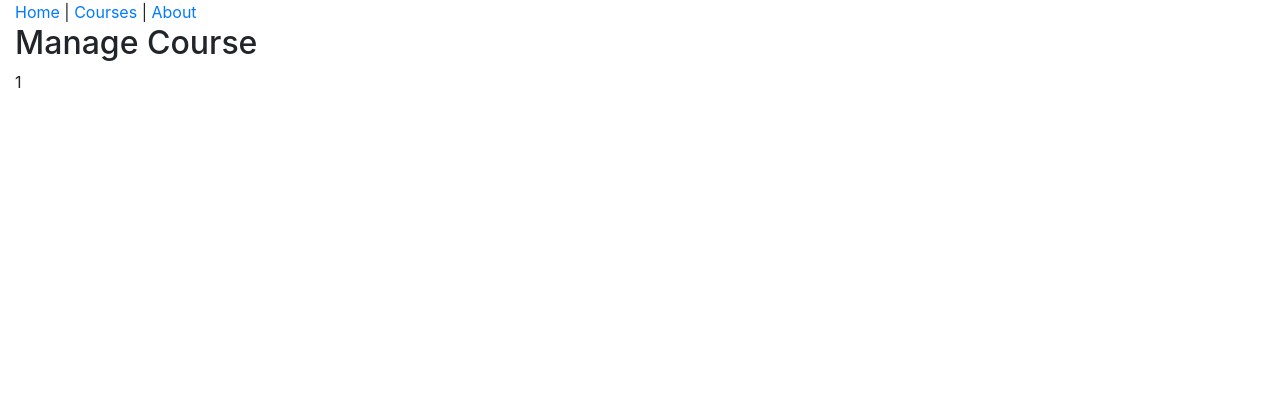
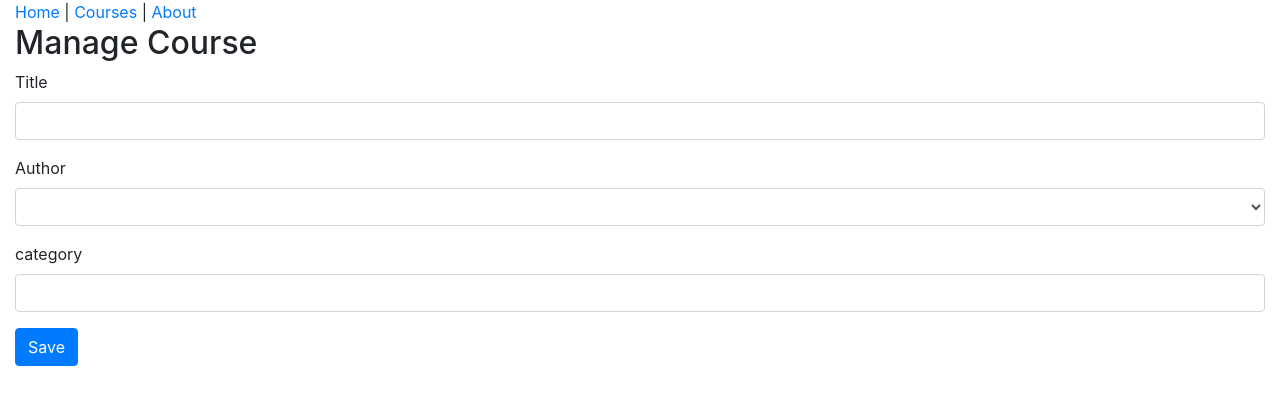
Before and after one commit to abeel50/ps-flux, a React (Create React App) app: page /course/1 in a window 1280 px wide. Shown: the top 404 px of the page. Built offline with nearby package versions, Linux system fonts and the light colour scheme; no server answers.

Commit message:
Reusable Text Input

```diff
--- a/src/components/App.js
+++ b/src/components/App.js
@@ -18,6 +18,7 @@
                 <Route path="/courses" component={CoursesPage} />
                 <Route path="/about" component={AboutPage} />
                 <Route path="/course/:slug" component={ManageCoursePage} />
+                <Route path="/course" component={ManageCoursePage} />
                 <Redirect from="/about-page" to="/about" />
                 <Route component={NotFoundPage} />
             </Switch>
--- /dev/null
+++ b/src/components/CourseForm.js
@@ -0,0 +1,48 @@
+import React from "react";
+import TextInput from "./common/TextInput";
+
+function CourseForm(props) {
+  return (
+    <form>
+
+      <TextInput
+        id="title"
+        label="Title"
+        onChange={props.onChange}
+        name="title"
+        value={props.course.title}
+      />
+
+
+      <div className="form-group">
+        <label htmlFor="author">Author</label>
+        <div className="field">
+          <select
+            id="author"
+            name="authorId"
+            onChange={props.onChange}
+            value={props.course.authorId || ""}
+            className="form-control"
+          >
+            <option value="" />
+            <option value="1">Cory House</option>
+            <option value="2">Scott Allen</option>
+          </select>
+        </div>
+      </div>
+
+
+      <TextInput
+        id="category"
+        label="category"
+        name="category"
+        onChange={props.onChange}
+        value={props.course.category}
+      />
+
+      <input type="submit" value="Save" className="btn btn-primary" />
+    </form>
+  );
+}
+
+export default CourseForm;
--- a/src/components/CoursePage.js
+++ b/src/components/CoursePage.js
@@ -1,4 +1,5 @@
 import React, { useState, useEffect } from "react";
+import { Link } from "react-router-dom";
 import { getCourses } from "../api/courseApi";
 import CourseList from "./CourseList";
 
@@ -16,6 +17,9 @@
     return (
         <>
             <h2>Courses</h2>
+            <Link className="btn btn-primary" to="/course">
+                Add Course
+            </Link>
             <CourseList courses={courses} />
         </>
     );
--- a/src/components/ManageCoursePage.js
+++ b/src/components/ManageCoursePage.js
@@ -1,12 +1,30 @@
-import React from "react";
+import React, { useState } from "react";
 import { Prompt } from "react-router-dom";
+import CourseForm from "./CourseForm";
 
 const ManageCoursePage = props => {
+    const [course, setCourse] = useState({
+        id: null,
+        slug: "",
+        title: "",
+        authorId: null,
+        category: ""
+
+    });
+
+    function handleChange(event) {
+        const updatedCourse = { ...course, [event.target.name]: event.target.value };
+        setCourse(updatedCourse);
+    }
+
+
+
     return (
         <>
             <h2>Manage Course</h2>
             {/* <Prompt when={true} message="Are you sure you want to leave?" /> */}
-            {props.match.params.slug}
+            {/* {props.match.params.slug} */}
+            <CourseForm course={course} onChange={handleChange} />
 
         </>
     )
--- /dev/null
+++ b/src/components/common/TextInput.js
@@ -0,0 +1,43 @@
+import React from "react";
+import PropTypes from "prop-types";
+
+function TextInput(props) {
+    let wrapperClass = "form-group";
+    if (props.error.length > 0) {
+        wrapperClass += " has-error";
+    }
+
+    return (
+        <div className={wrapperClass}>
+            <label htmlFor={props.id}>{props.label}</label>
+            <div className="field">
+                <input
+                    id={props.id}
+                    type="text"
+                    onChange={props.onChange}
+                    name={props.name}
+                    className="form-control"
+                    value={props.value}
+                />
+            </div>
+            {props.error && <div className="alert alert-danger">{props.error}</div>}
+        </div>
+    )
+
+}
+
+TextInput.propTypes = {
+    id: PropTypes.string.isRequired,
+    name: PropTypes.string.isRequired,
+    label: PropTypes.string.isRequired,
+    onChange: PropTypes.func.isRequired,
+    value: PropTypes.string,
+    error: PropTypes.string
+};
+
+TextInput.defaultProps = {
+    error: ""
+};
+
+
+export default TextInput;
```
